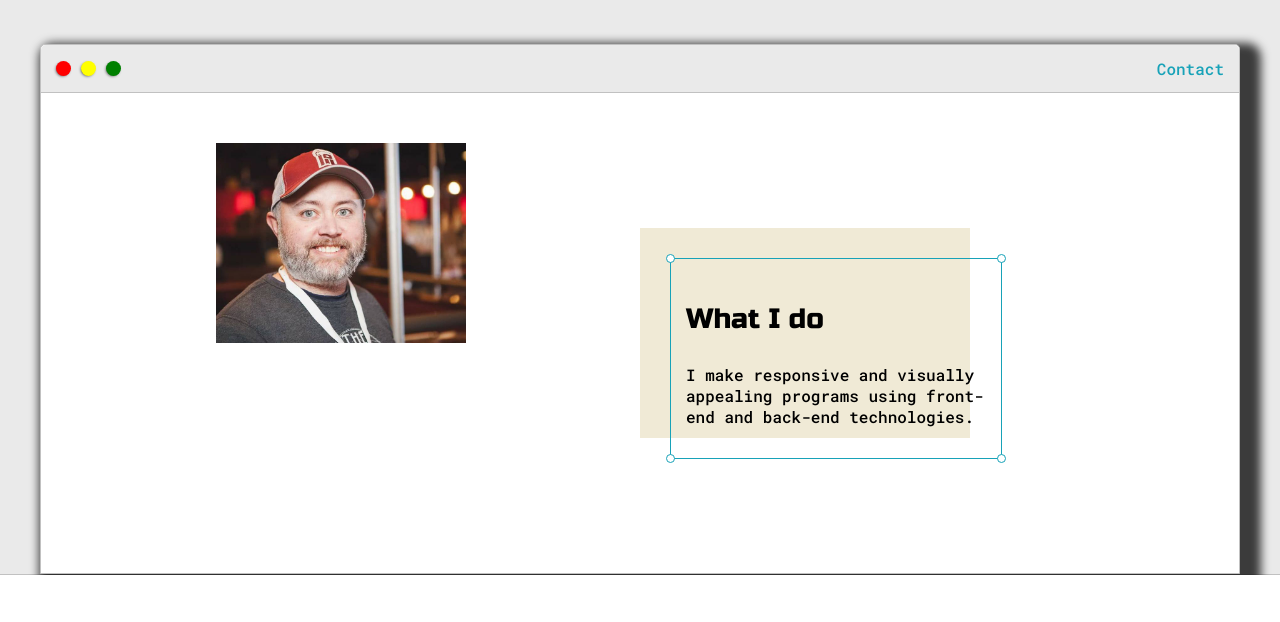
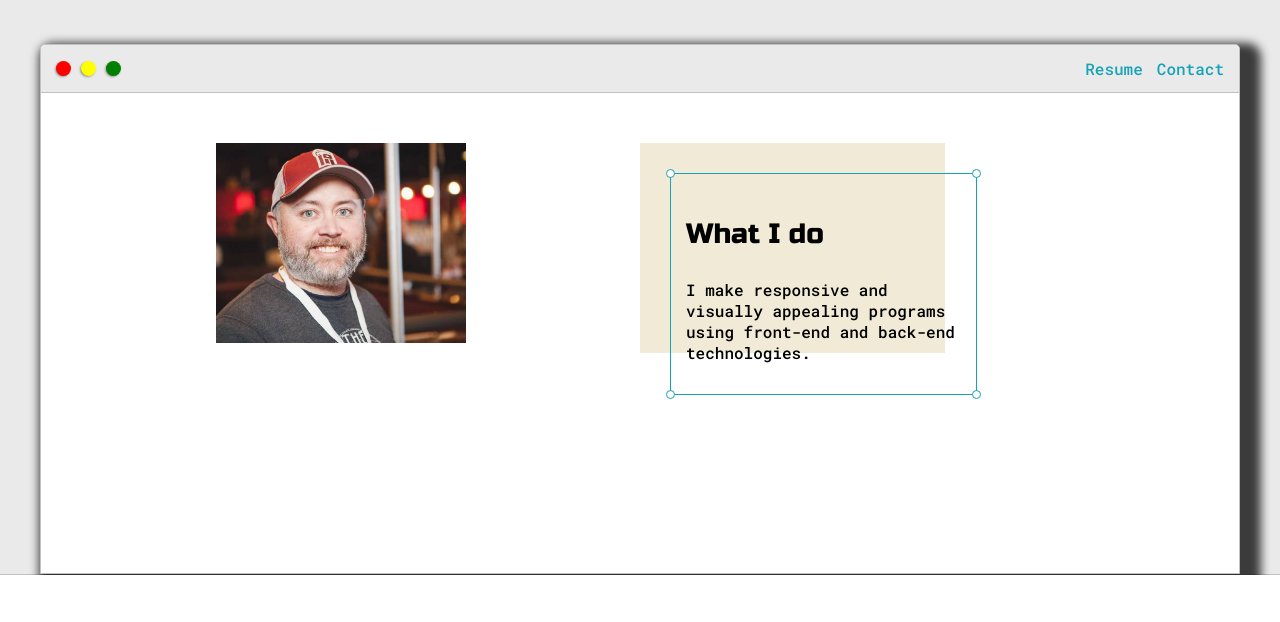
Before and after one commit to Savage1005/Savage1005.github.io, a plain HTML site: page index.html in a window 1280 px wide. Shown: the part 117-739 px from the top of the page. Drawn offline with Linux system fonts and the light colour scheme.

Commit message:
small change

```diff
--- a/assets/style.css
+++ b/assets/style.css
@@ -202,7 +202,7 @@ a:link{
 
 .right-column{
     grid-area: right-column;
-    display: grid;
+    display: flex;
     align-content: center;
     padding-top: 50px;
     padding-bottom: 50px;
@@ -210,7 +210,7 @@ a:link{
 }
 
 #preview{
-    width: 300px;
+    width: 275px;
     border: 1.5px solid #17a2b8;
     background-color: var(--previewBg);
     padding: 15px;
@@ -220,7 +220,7 @@ a:link{
 
 #preview-shadow{
     background-color: var(--previewShadow);
-    width: 300px;
+    width: 275px;
     height: 180px;
     padding-left: 30px;
     padding-top: 30px;
--- a/index.html
+++ b/index.html
@@ -26,7 +26,8 @@
                     </div>
 
                     <ul id="navigation">
-                       <li><a href="#">Contact</a></li>
+                        <li><a href="https://docs.google.com/document/d/1DvUSlCyDkJz8IgxTPIRf41oVN4zx9C0eevGm7Gvdsok/edit?usp=sharing">Resume</a></li>
+                       <li><a href="#contact">Contact</a></li>
                     </ul>
                 </div>
 
@@ -143,7 +144,7 @@
     <section class="s2">
         <div class="main-container">
             <div class="contact-wrapper">
-            <div class="contact">
+            <div class="contact" id="contact">
                 <h4>Contact Me</h4>
 
 
```
